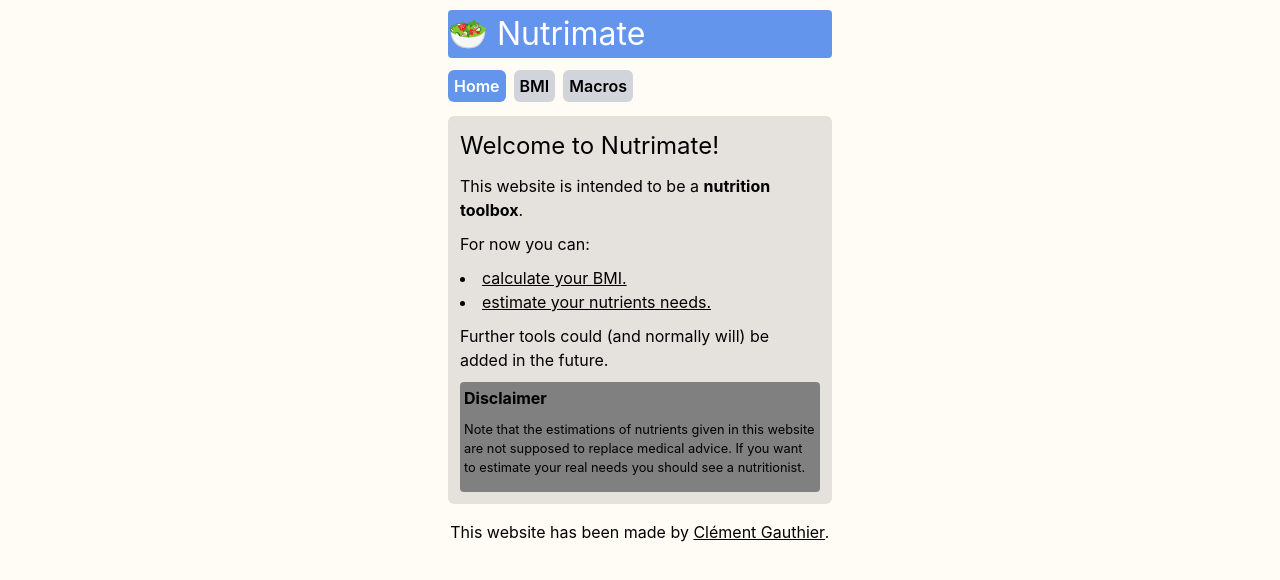
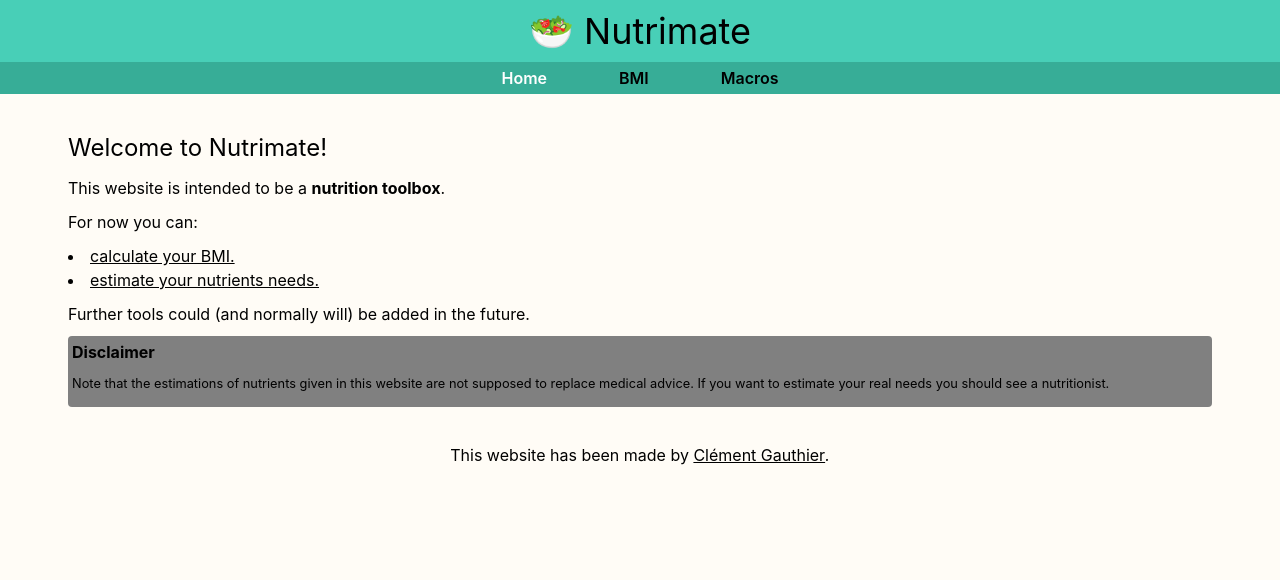
Before and after one commit to Klaymant/nutrimate, a React (Create React App) app: page / in a window 1280 px wide. Shown: the top 580 px of the page. Built offline with nearby package versions, Linux system fonts and the light colour scheme.

Commit message:
Improved overall design & especially for desktop

```diff
--- a/src/App.tsx
+++ b/src/App.tsx
@@ -12,13 +12,15 @@ const App = () => {
       <UserDataProvider>
         <SettingsProvider>
           <BrowserRouter>
-            <section className="flex justify-center mb-4">
-              <div className="w-full mx-4 sm:w-96">
-                <h1><Link to='/'>🥗 Nutrimate</Link></h1>
-                <nav id="main" className="mt-4 font-semibold">
-                  <Menu />
-                </nav>
-                <main id="main-content" className="rounded-md bg-background-dark mt-4 p-2">
+            <section className="flex justify-center">
+              <div className="w-full">
+                <header>
+                  <h1><Link to='/'>🥗 Nutrimate</Link></h1>
+                  <nav id="main" className="font-semibold">
+                    <Menu />
+                  </nav>
+                </header>
+                <main id="main-content" className="rounded-md p-2">
                   <Routes>
                     {routes.map((route, index) => <Route key={index} {...route} />)}
                   </Routes>
--- a/src/component/NavButton.tsx
+++ b/src/component/NavButton.tsx
@@ -1,7 +1,7 @@
 import { ReactNode } from "react";
 import { Link, useLocation } from "react-router-dom";
 
-const getActiveClasses = (active: boolean) => active ? 'bg-primary border-primary text-white' : 'bg-gray-300 text-black';
+const getActiveClasses = (active: boolean) => active ? 'text-white' : 'text-black';
 
 const NavButton = ({ children, path }: NavButtonProps) => {
   const location = useLocation();
@@ -11,7 +11,7 @@ const NavButton = ({ children, path }: NavButtonProps) => {
     <li>
       <Link
         to={path}
-        className={`font-semibold ${getActiveClasses(isActive)} p-1.5 mr-2 rounded-md`}
+        className={`${getActiveClasses(isActive)}`}
       >
         {children}
       </Link>
--- a/src/index.css
+++ b/src/index.css
@@ -5,9 +5,12 @@
 @media screen, print {
   :root {
     --mint-green: #48CFB7;
+    --mint-green-dark: #37ad97;
     --cornflower-blue: #6495ED;
     --cream: #FFFCF6;
+    --cream-dark: #e5e2dd;
     --primary: var(--cornflower-blue);
+    --secondary: var(--mint-green);
     --success: #0eb944;
     --error: #e05a42;
     --warning: #f5a623;
@@ -28,12 +31,15 @@
       monospace;
   }
 
+  header {
+    background-color: var(--secondary);
+  }
+
   h1 {
-    font-size: 2rem;
-    background-color: var(--primary);
-    margin-top: 10px;
-    border-radius: 4px;
-    color: white;
+    text-align: center;
+    padding-top: 0.25rem;
+    padding-bottom: 0.25rem;
+    font-size: 2.25rem;
   }
 
   h2 {
@@ -49,11 +55,16 @@
   }
 
   nav#main {
-    margin-bottom: 18px;
+    display: flex;
+    justify-content: center;
+    background-color: var(--mint-green-dark);
+    padding: 0.25rem;
+    font-weight: 600;
   }
 
   nav#main ul li {
     display: inline;
+    margin: 0 0.5rem;
   }
 
   nav ul li {
@@ -75,14 +86,15 @@
     border-radius: 4px;
     padding: 4px;
     margin: 0px 2px;
+    font-weight: 600;
   }
 
   menu li button.unselected {
-    background-color: gray;
+    color: black;
   }
 
   menu li button.selected {
-    background-color: var(--cornflower-blue);
+    color: var(--cornflower-blue);
   }
 
   address {
@@ -109,4 +121,14 @@
     justify-content: center;
     margin-bottom: 1rem;
   }
+
+  @media (min-width: 768px) {
+    #main-content {
+      padding: 2rem 4rem;
+    }
+
+    nav#main ul li {
+      margin: 0 2.25rem;
+    }
+  }
 }
```
